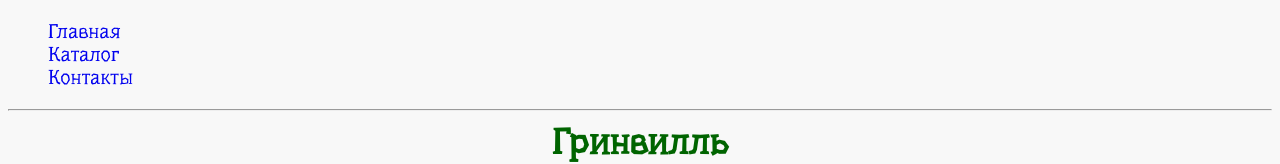
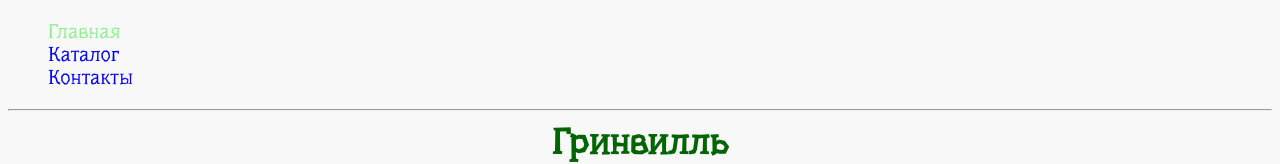
Before and after one commit to p-lovtsov/html-css, a plain HTML site: page index.html in a window 1280 px wide. In both pictures the pointer is over the link "Главная". Shown: the top 164 px of the page. Drawn offline with Linux system fonts and the light colour scheme.

Commit message:
Установлен светло-зеленый цвет для меню при наведении.

```diff
--- a/styles/styles.css
+++ b/styles/styles.css
@@ -36,6 +36,10 @@ footer p {
 
 .menu a:visited {
     color: darkgreen;
+}
+
+.menu a:hover {
+    color: lightgreen;
 }
 
 #name-of-shop {
```
